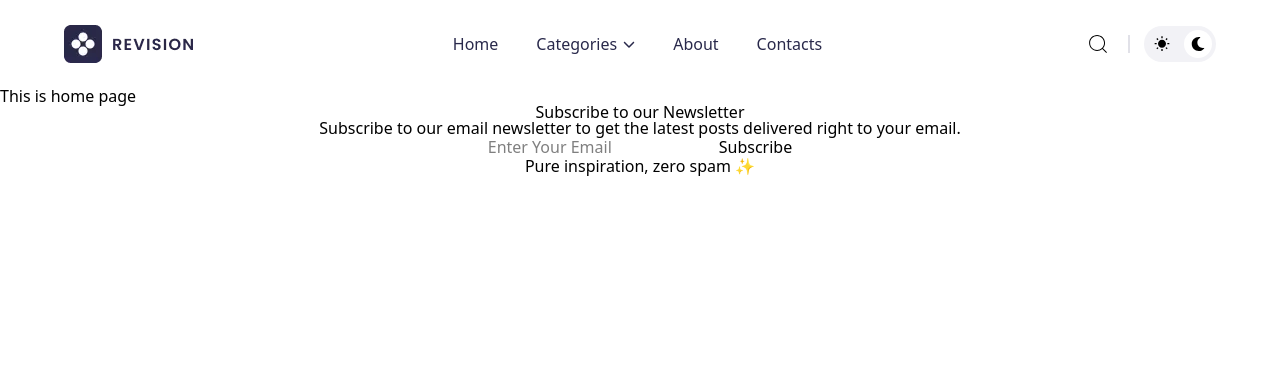
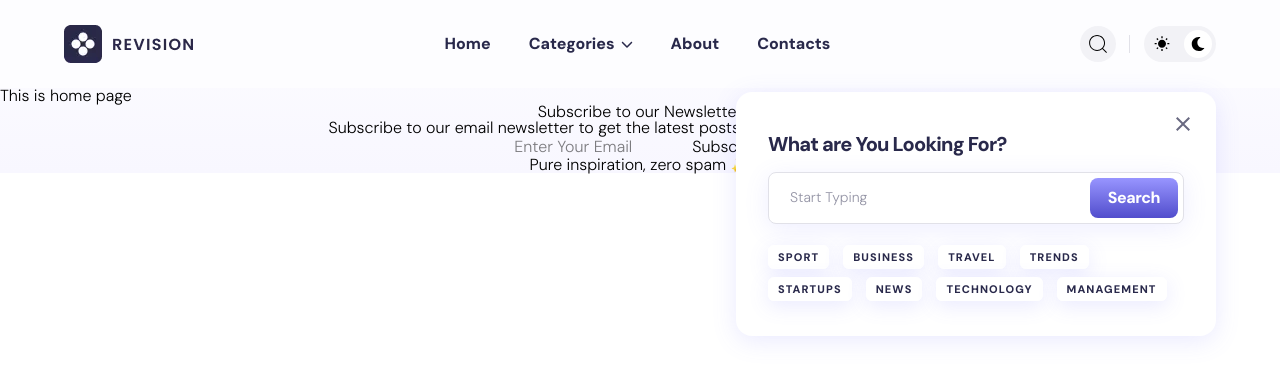
Before and after one commit to GhazanfarMahmood/Blog, a Next.js app in the folder client/: page / in a window 1280 px wide. Both pictures are taken after a click on the button 1097 px from the left and 44 px from the top of the page. Shown: the top 378 px of the page. Built offline with nearby package versions, Linux system fonts and the light colour scheme.

Commit message:
search bar modal completed

```diff
--- a/client/src/app/layout.tsx
+++ b/client/src/app/layout.tsx
@@ -1,5 +1,5 @@
 import type { Metadata } from "next";
-import { DM_Sans, Geist, Geist_Mono } from "next/font/google";
+import { DM_Sans,} from "next/font/google";
 import "@/styles/globals.css";
 
 // HEADER AND FOOTER
--- a/client/src/components/common/Header.tsx
+++ b/client/src/components/common/Header.tsx
@@ -1,3 +1,4 @@
+"use client";
 
 // NEXT JS IMAGE AND LINK FOR OPTIMIZATION AND SINGLE PAGE APPLICATION WE USE NEXT JS IMAGE AND LINK
 import Image from "next/image";
@@ -13,18 +14,22 @@ import { CiSearch } from "react-icons/ci";
 
 // HEADER LINKS
 import { HeaderLink } from "./headerLinks";
+import { HeaderSearch } from "../modals/headerSearch";
+import { useState } from "react";
 
 export default function Header(){
+    const [searchActive, setSearchActive] = useState(false);
 
     return (<>
-        <header className="container flex items-center justify-center gap-5 py-[25px]">
+        <header className="bg-bg">
+            <div className="container flex items-center justify-center gap-5 py-[25px] relative">
                 <Link href={"/"} className="mr-auto">
                     <Image src={Logo} alt="revision" width={131} height={38} />
                 </Link>
                 <HeaderLink />
                 <div className="flex items-center justify-center ml-auto ">
                     <div className="relative pr-3.5 after:w-[1.5px] after:h-[18px] after:absolute after:inset-0 after:my-auto after:ml-auto after:bg-br after:content-['']">
-                    <button className="w-9 h-9 flex items-center justify-center rounded-full cursor-pointer transition-all duration-[0.25s] ease-in hover:bg--link-bg" aria-label="search btn">
+                        <button className={`w-9 h-9 flex items-center justify-center rounded-full cursor-pointer transition-all duration-[0.25s] ease-in hover:bg--link-bg ${searchActive && "bg--link-bg"}`} aria-label="search btn" onClick={() => setSearchActive(!searchActive)}>
                             <CiSearch className="w-6 h-6" />
                         </button>
                     </div>
@@ -37,6 +42,8 @@ export default function Header(){
                         </span>
                     </button>
                 </div>
+                <HeaderSearch searchActive={searchActive} setSearchActive={setSearchActive} />
+            </div>
         </header>
     </>)
 }
--- a/client/src/components/common/headerLinks/index.tsx
+++ b/client/src/components/common/headerLinks/index.tsx
@@ -11,7 +11,7 @@ export function HeaderLink(){
     return <ul className="flex items-center justify-center gap-2.5 z-[2]">
                 {links.map((item) => {
                     return <li key={item.id} className={`${item.category ? "relative" : ""} group`}>
-                        <Link href={"/"} className={`p-[9px_14px] flex justify-center items-center gap-1.5 capitalize font-medium text-primary rounded-lg transition-all duration-[.25s] ease-in group-hover:bg--link-bg`} >
+                        <Link href={"/"} className={`p-[9px_14px] font-semibold flex justify-center items-center gap-1.5 capitalize text-primary rounded-lg transition-all duration-[.25s] ease-in group-hover:bg--link-bg`} >
                             {item.name}
                             {item.category &&
                                 <FaChevronDown className="w-3 h-3 transition-all duration-[.25s] ease-in group-hover:-rotate-180" />
@@ -21,7 +21,7 @@ export function HeaderLink(){
                             <ul className="w-[234px] py-3.5 pl-3 pr-4 absolute top-11 bg-light rounded-lg shadow-links transition-all duration-[0.25s] ease-in invisible opacity-0 group-hover:visible group-hover:opacity-100 after:w-[234px] after:h-3.5 after:absolute after:-top-2.5 after:content-[''] after:bg-transparent">
                                 {item.category?.map((items) => {
                                     return  <li key={items.id}>
-                                        <Link href={"/"} className="block w-[97%] font-medium capitalize leading-6 py-2 px-4 rounded-lg hover:bg--link-bg transition-all duration-[0.25s] ease-in hover:ml-2">{items.name}</Link>
+                                        <Link href={"/"} className="block w-[97%] font-semibold capitalize leading-6 py-2 px-4 rounded-lg hover:bg--link-bg transition-all duration-[0.25s] ease-in hover:ml-2">{items.name}</Link>
                                     </li>
                                 })}
                             </ul>
--- /dev/null
+++ b/client/src/components/modals/headerSearch/index.tsx
@@ -0,0 +1,28 @@
+// SEARCH DATA LINK
+import { searchLinks } from "@/constants/headerData";
+
+// LINK FROM NEXT LINK
+import Link from "next/link";
+
+// REACT ICON
+import { IoMdClose } from "react-icons/io";
+
+export function HeaderSearch({searchActive, setSearchActive}){
+    return <div className={`w-[480px] opacity-0 invisible absolute bg-light py-10 px-8 z-[4] right-6 top-[104%] shadow-search rounded-2xl transition-all duration-[0.25s] ease-in ${searchActive && "opacity-100 visible"}`}>
+        <h2 className="text-md text-primary font-bold mb-4 break-all leading-[1.2] -tracking-[0.04em]">What are You Looking For?</h2>
+        <button aria-label="close-search" className="w-10 h-10 top-[12px] right-[13px] cursor-pointer flex items-center justify-center absolute text-phara hover:text-primary transition-all duration-[0.25s] ease-in" onClick={() => setSearchActive(false)}>
+            <IoMdClose className="w-6 h-6" />
+        </button>
+        <form className="flex items-center justify-center gap-2 p-[5px] border border-solid border-br rounded-lg bg-light shadow-search-field transition-all duration-[0.25s] ease-in hover:shadow-hover">
+            <input type="text" placeholder="Start Typing" className="w-full focus:outline-none text-xs leading-[1.55] text-primary rounded-lg py-2 px-4 font-medium" />
+            <button type="button" className="p-[10px_18px] bg-linear-(--linear-bg) min-h-10 flex leading-[1.2] text-light font-bold -tracking-[0.03em] rounded-lg cursor-pointer transition-all duration-[0.25s] ease-in hover:shadow-btn-hover">Search</button>
+        </form>
+        <ul className="mt-6 flex items-center justify-start gap-[16px_14px] flex-wrap">
+            {searchLinks.map((link) => {
+               return <li key={link.id}>
+                <Link href={"/"} className="p-[5px_10px] text-primary text-[11px] uppercase tracking-[0.1em] leading-[1.2] font-extrabold text-nowrap bg-light rounded-md shadow-links transition-all duration-[0.25s] ease-in hover:text-phara hover:shadow-link-hover hover:opacity-70">{link.name}</Link>
+               </li>
+            })}
+        </ul>
+    </div>
+}
--- a/client/src/constants/headerData.ts
+++ b/client/src/constants/headerData.ts
@@ -13,4 +13,16 @@ export const links = [
     ]},
     {id : 2, name : "about"},
     {id : 3, name : "contacts"},
+];
+
+// SEARCH LINKS
+export const searchLinks = [
+    {id : 0, name : "sport"},
+    {id : 1, name : "business"},
+    {id : 2, name : "travel"},
+    {id : 3, name : "trends"},
+    {id : 4, name : "startups"},
+    {id : 5, name : "news"},
+    {id : 6, name : "technology"},
+    {id : 7, name : "management"},
 ]
--- a/client/src/styles/globals.css
+++ b/client/src/styles/globals.css
@@ -59,12 +59,23 @@
   /* SHADOW */
   --shadow-* : initial;
   --shadow-links : 0px 5px 20px 0px rgba(114,114,255,.15);
+  --shadow-search : 0px 5px 25px 0px rgba(114,114,255,.15);
+  --shadow-search-field : 0px 5px 25px 0px rgba(114,114,255,.12);
+  --shadow-hover : 0px 5px 25px 0px rgba(114,114,255,0.2);
+  --shadow-btn-hover : 0px 5px 20px 0px rgba(114,114,255,0.4);
+  --shadow-link-hover : 0px 5px 25px 0px rgba(114,114,255,0.4);
+  /* BG LINEAR GRADIENT */
+  --linear-bg : 180deg, #9895ff 0%, #514dcc 100%;
+  --linear-body : 180deg, #fdfdff 0%, #f8f7ff 100%;
 }
 
 @layer theme {
   body {
     font-size: var(--text-st);
     line-height: var(--leading-base);
+    font-family: var(--font-dm-sans);
+    background: linear-gradient(var(--linear-body));
+    background-repeat: no-repeat;
   }
   @media (width <= 75rem) {
     :root{
```
Lines whose indentation alone changed are shown as unchanged.
